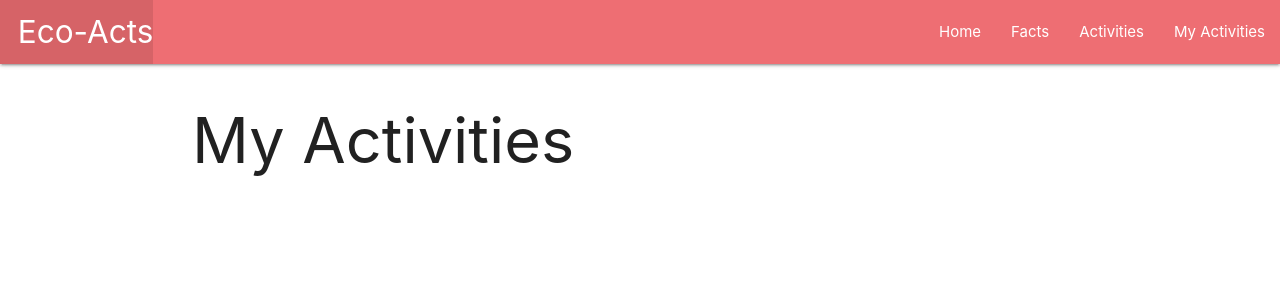
After one commit to kkonkel23/Eco-Acts, a Django app: page /myactivities/ in a window 1280 px wide. The commit adds this page. Shown: the top 300 px of the page. Run offline with Django 3.2, Linux system fonts and the light colour scheme.

Commit message:
add my activities

```diff
--- a/main_app/templates/base.html
+++ b/main_app/templates/base.html
@@ -6,7 +6,7 @@
   <meta charset="UTF-8">
   <meta name="viewport" content="width=device-width, initial-scale=1.0">
   <meta http-equiv="X-UA-Compatible" content="ie=edge">
-  <title>Cat Collector</title>
+  <title>Eco-Acts</title>
   <link rel="stylesheet" href="https://cdnjs.cloudflare.com/ajax/libs/materialize/1.0.0/css/materialize.min.css">
   <link rel="stylesheet" type="text/css" href="{% static 'css/style.css' %}">
 </head>
@@ -20,7 +20,8 @@
         <ul class="right">
             <li><a href="{% url 'home' %}">Home</a></li>
             <li><a href="{% url 'facts' %}">Facts</a></li>
-            <li><a href="{% url 'activities_index' %}">Activities</a></li>
+            <li><a href="{% url 'index' %}">Activities</a></li>
+            <li><a href="{% url 'my_activities_index' %}">My Activities</a></li>
         </ul>
       </div>
     </nav>
--- /dev/null
+++ b/main_app/templates/main_app/myactivity_list.html
@@ -0,0 +1,6 @@
+{% extends 'base.html' %}
+{% block content %}
+
+<h1>My Activities</h1>
+
+{% endblock %}
--- a/main_app/urls.py
+++ b/main_app/urls.py
@@ -4,5 +4,7 @@ from . import views
 urlpatterns = [
     path('', views.home, name='home'),
     path('facts/', views.facts, name='facts'),
-    path('activities/', views.ActivityList.as_view(), name='activities_index'),
+    path('activities/', views.ActivityList.as_view(), name='index'),
+    path('myactivities/', views.MyActivityList.as_view(), name='my_activities_index'),
+    path('activities/<int:activity_id>/assoc_activity/<int:myactivity_id>/', views.assoc_activity, name='assoc_activity'),
 ]
--- a/main_app/views.py
+++ b/main_app/views.py
@@ -1,5 +1,5 @@
 from django.shortcuts import render
-from .models import Activity
+from .models import Activity, MyActivity
 from django.views.generic import ListView
 
 # Create your views here.
@@ -9,5 +9,19 @@ def home(request):
 def facts(request):
   return render(request, 'facts.html')
 
+# def my_activites_index(request, activity_id):
+#     activity = Activity.objects.get(id=activity_id)
+#     activities_user_doesnt_have = Activity.objects.exclude(id__in = activity.myactivity.all().values_list('id'))
+#     return render(request, 'my_activity_index.html', {
+#         'activity': activity, 'activities': activities_user_doesnt_have
+#     })
+
+def assoc_activity(request, activity_id, myactivity_id):
+  Activity.objects.get(id=activity_id).myactivity.add(myactivity_id)
+  return redirect('my_activities_index', activity_id=activity_id)
+
 class ActivityList(ListView):
     model = Activity
+
+class MyActivityList(ListView):
+    model = MyActivity
```
Also changed, not shown: main_app/models.py (+14 -0 lines), main_app/migrations/0002_myactivity.py (added).
